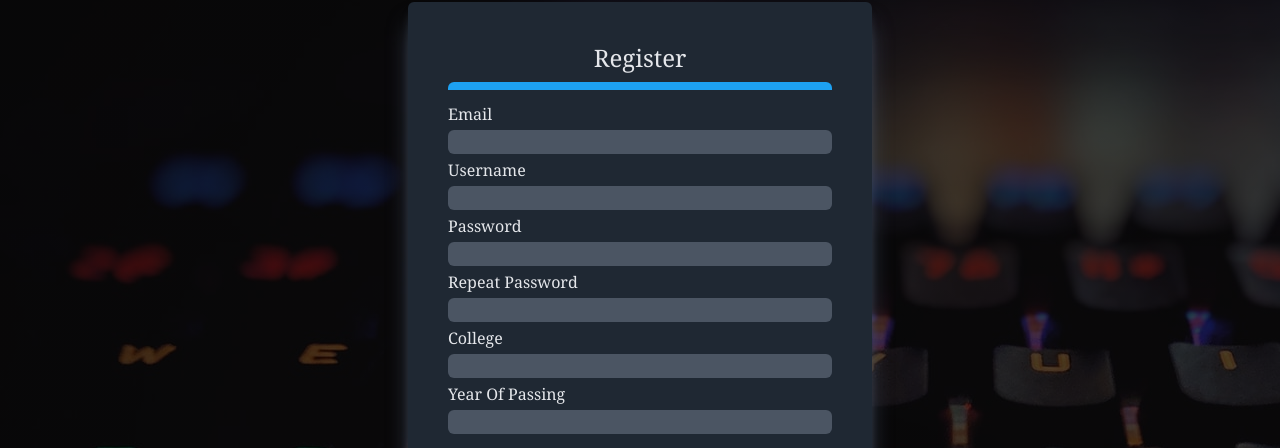
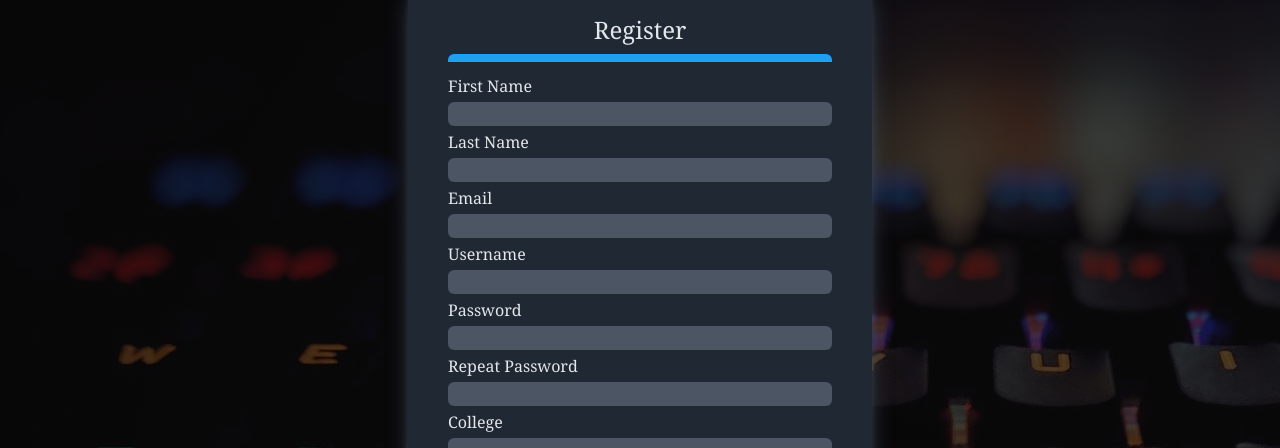
Before and after one commit to Christima-Mary-S/student-opportunity-notifier-frontend, a React (Create React App) app: page /register in a window 1280 px wide. Shown: the part 166-614 px from the top of the page. Built offline with nearby package versions, Linux system fonts and the light colour scheme; no server answers.

Commit message:
Added first name and last name fields for registration

```diff
--- a/src/components/Register.js
+++ b/src/components/Register.js
@@ -18,6 +18,8 @@ const selectErrors = createSelector(
 );
 
 export const Register = () => {
+  const [firstName, setFirstName] = useState("");
+  const [lastName, setLastName] = useState("");
   const [email, setEmail] = useState("");
   const [userName, setUsername] = useState("");
   const [password, setpassword] = useState("");
@@ -27,14 +29,14 @@ export const Register = () => {
 
   const isAuthenticated = useSelector(selectIsAuthenticated);
   const errors = useSelector(selectErrors);
-  //console.log("Errors are", errors);
+  console.log("Errors are", errors);
 
   const dispatch = useDispatch();
 
   const onSubmit = async (event) => {
     event.preventDefault();
     //console.log(email, userName, password, repPassword, college, year);
-    const userData = {email: email, username: userName, password: password, repeatedPassword: repPassword};
+    const userData = {firstName: firstName, lastName: lastName,email: email, username: userName, password: password, repeatedPassword: repPassword};
     if (!isEmpty(college)) {
       userData.collegeName = college;
     }
@@ -50,6 +52,24 @@ export const Register = () => {
       <h2 className="mb-2 text-center text-2xl">Register</h2>
       <div className="h-2 bg-cyan-light rounded-t-md mb-2"></div>
       <form action="" className="form-reg">
+        <label htmlFor="firstname">first name</label>
+        <input
+          type="text"
+          name="firstname"
+          id="firstname"
+          required
+          value={firstName}
+          onChange={(e) => setFirstName(e.target.value)}
+        />
+        <label htmlFor="lastname">last name</label>
+        <input
+          type="text"
+          name="lastname"
+          id="lastname"
+          required
+          value={lastName}
+          onChange={(e) => setLastName(e.target.value)}
+        />
         <label htmlFor="email">email</label>
         <input
           type="email"
@@ -95,14 +115,14 @@ export const Register = () => {
           value={college}
           onChange={(e) => setCollege(e.target.value)}
         />
-        <label htmlFor="year">year of passing</label>
+        {/*<label htmlFor="year">year of passing</label>
         <input
           type="text"
           name="year"
           id="year"
           value={year}
           onChange={(e) => setYear(e.target.value)}
-        />
+  />*/}
         <div className="flex items-center justify-center">
           <button type="submit" className="btn" onClick={onSubmit}>
             register
```
